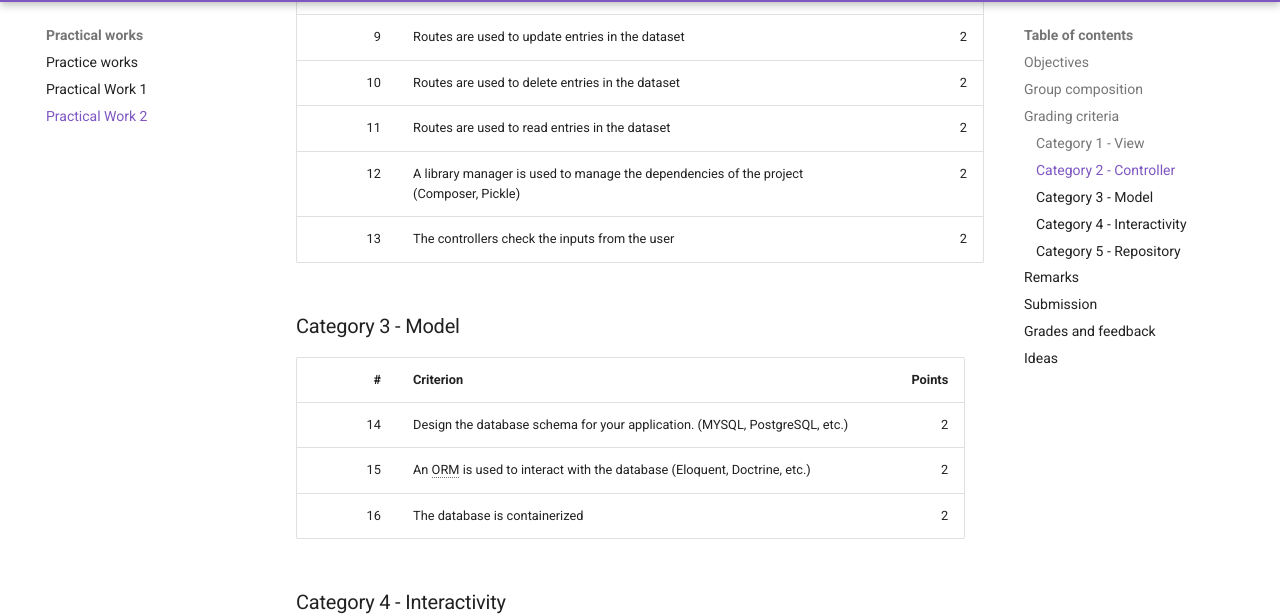
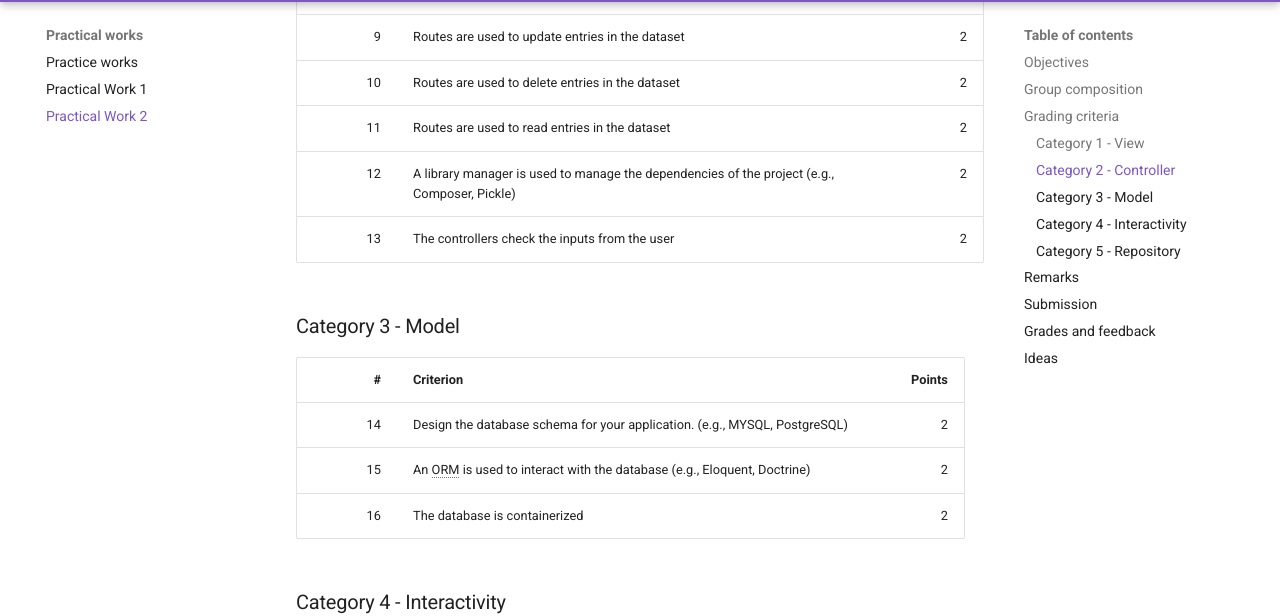
Before and after one commit to HEIG-VD-WEB/web-course, an MkDocs documentation site: the page built from docs/practical-works/practical-work-2/index.md, in a window 1280 px wide and 1400 px high, scrolled down 1237 px. Shown: the part 94-710 px from the top of the window. Built offline with MkDocs 1.6.1 and Material for MkDocs 9.7.7, drawn with Linux system fonts in a browser that asks for light colours; comment, search, counter and statistics services are not loaded; some of the changed text lies outside the part shown.

Commit message:
Correct the practical work

```diff
--- a/docs/practical-works/practical-work-2/index.md
+++ b/docs/practical-works/practical-work-2/index.md
@@ -28,24 +28,23 @@ Maximum grade: ((46 points \\ 46) * 5) + 1 = 6
 
 ### Category 2 - Controller
 
-|  # | Criterion                                                                              | Points |
-|---:|----------------------------------------------------------------------------------------|-------:|
-|  6 | The controller is implemented using PHP                                                |      2 |
-|  7 | The controller is implemented using the MVC pattern                                    |      2 |
-|  8 | Routes are used to create entries in the dataset                                       |      2 |
-|  9 | Routes are used to update entries in the dataset                                       |      2 |
-| 10 | Routes are used to delete entries in the dataset                                       |      2 |
-| 11 | Routes are used to read entries in the dataset                                         |      2 |
-| 12 | A library manager is used to manage the dependencies of the project (Composer, Pickle) |      2 |
-| 13 | The controllers check the inputs from the user                                         |      2 |
-
+|  # | Criterion                                                                                    | Points |
+|---:|----------------------------------------------------------------------------------------------|-------:|
+|  6 | The controller is implemented using PHP                                                      |      2 |
+|  7 | The controller is implemented using the MVC pattern                                          |      2 |
+|  8 | Routes are used to create entries in the dataset                                             |      2 |
+|  9 | Routes are used to update entries in the dataset                                             |      2 |
+| 10 | Routes are used to delete entries in the dataset                                             |      2 |
+| 11 | Routes are used to read entries in the dataset                                               |      2 |
+| 12 | A library manager is used to manage the dependencies of the project (e.g., Composer, Pickle) |      2 |
+| 13 | The controllers check the inputs from the user                                               |      2 |
 
 ### Category 3 - Model
 
 |  # | Criterion                                                                  | Points |
 |---:|----------------------------------------------------------------------------|-------:|
-| 14 | Design the database schema for your application. (MYSQL, PostgreSQL, etc.) |      2 |
-| 15 | An ORM is used to interact with the database (Eloquent, Doctrine, etc.)    |      2 |
+| 14 | Design the database schema for your application. (e.g., MYSQL, PostgreSQL) |      2 |
+| 15 | An ORM is used to interact with the database (e.g., Eloquent, Doctrine)    |      2 |
 | 16 | The database is containerized                                              |      2 |
 
 ### Category 4 - Interactivity
```
Also changed, not shown: other parts of docs/practical-works/practical-work-2/index.md (+8 -3 lines).
